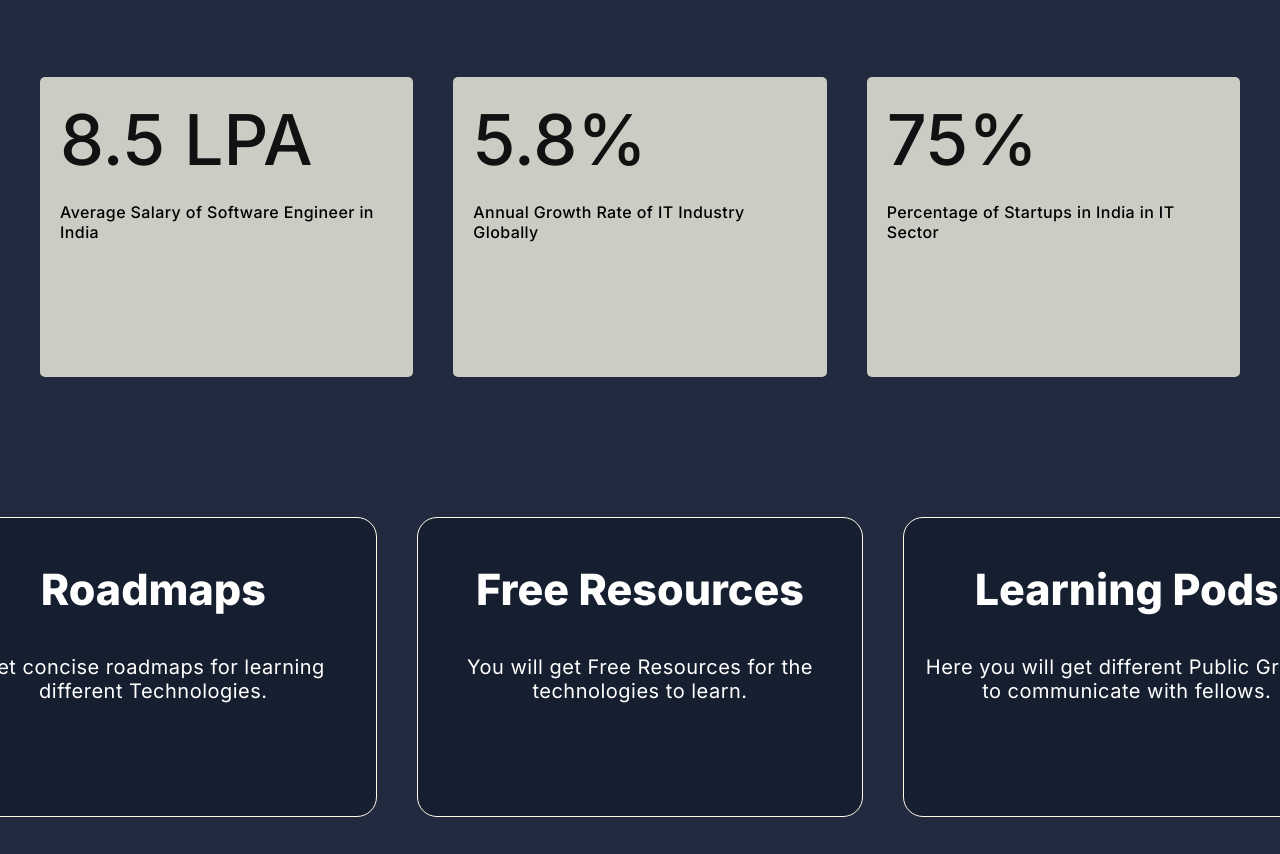
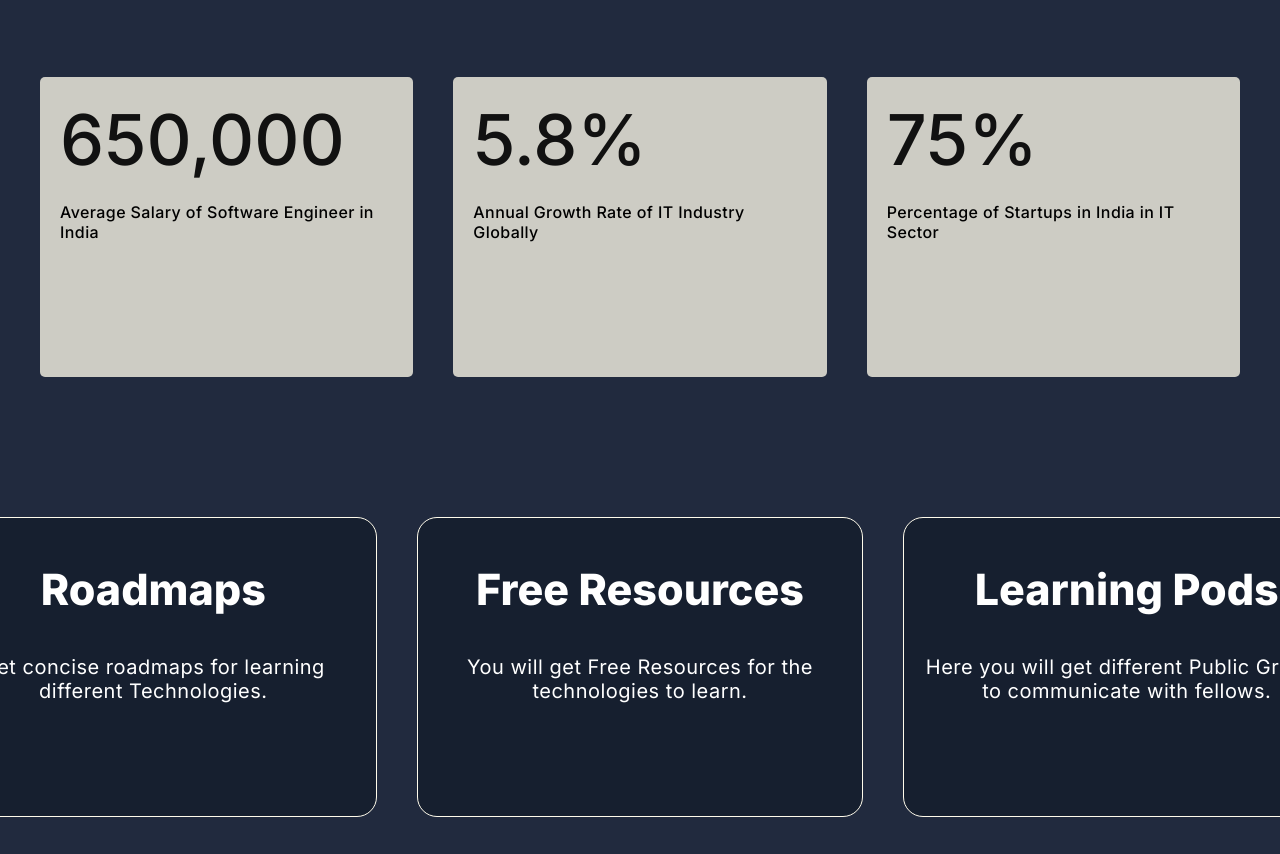
Before and after one commit to sidxwal/Codorium-Vercel, a plain HTML site: page index.html in a window 1280 px wide. Shown: the part 2039-2893 px from the top of the page. Drawn offline with nearby package versions, Linux system fonts and the light colour scheme.

Commit message:
Nothing special

```diff
--- a/JavaScript/script.js
+++ b/JavaScript/script.js
@@ -17,7 +17,7 @@ document.addEventListener("DOMContentLoaded", () => {
         let increment;
         let duration;
 
-        if (target === 5400000 || target === 850000) {
+        if (target === 5400000 || target === 650000) {
             increment = target / 200;
             duration = 5;
         } else if (target === 7.5 || target === 5.8) {
--- a/index.html
+++ b/index.html
@@ -119,7 +119,7 @@
                 <p>Revenue of IT Industry in India</p>
             </div>
             <div id="info-div4" class="info-divs">
-                <h1 data-target="850000">0</h1>
+                <h1 data-target="650000">0</h1>
                 <p>Average Salary of Software Engineer in India</p>
             </div>
             <div id="info-div5" class="info-divs">
```
Also changed, not shown: About.html (+2 -2 lines).
